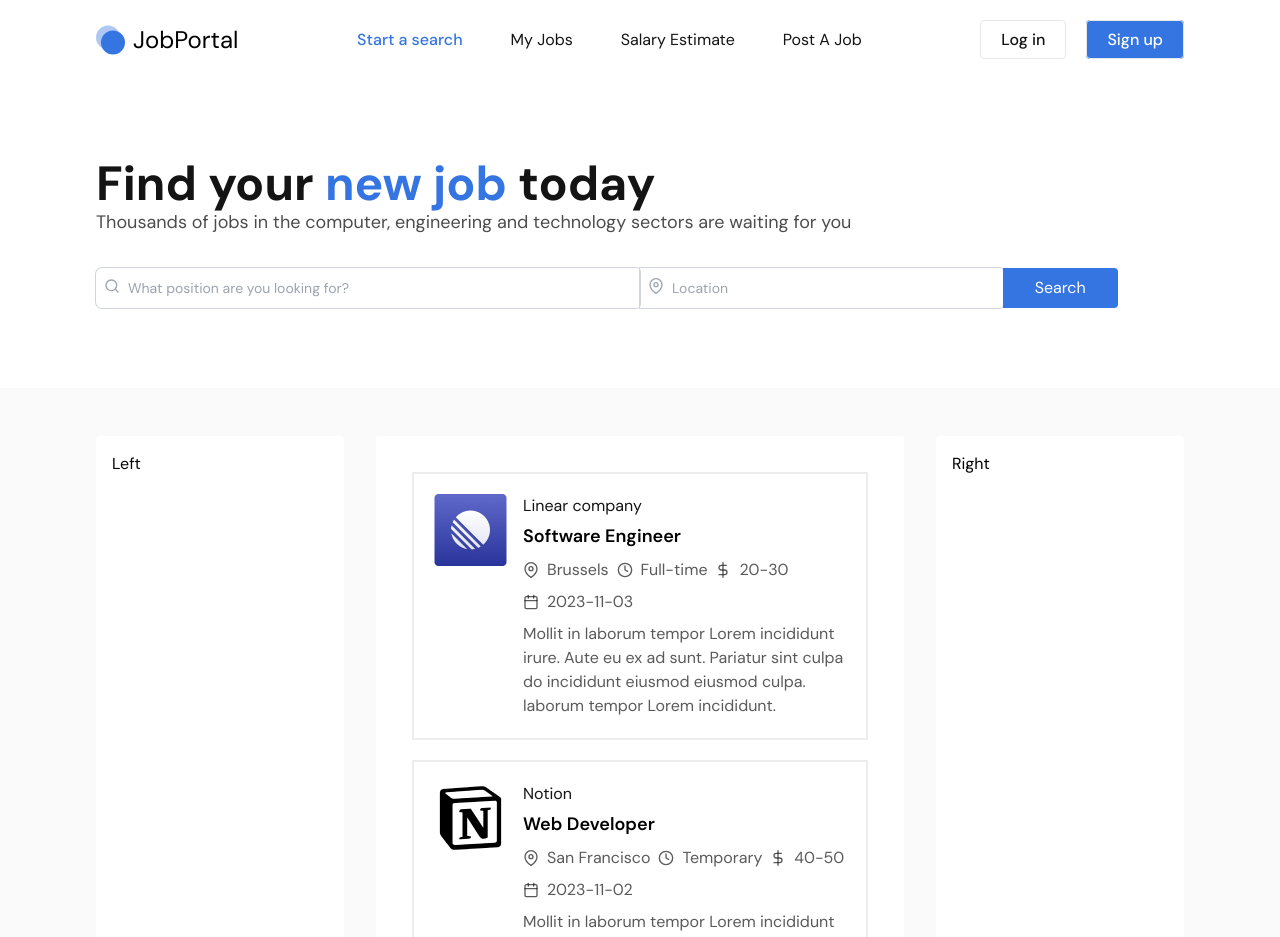
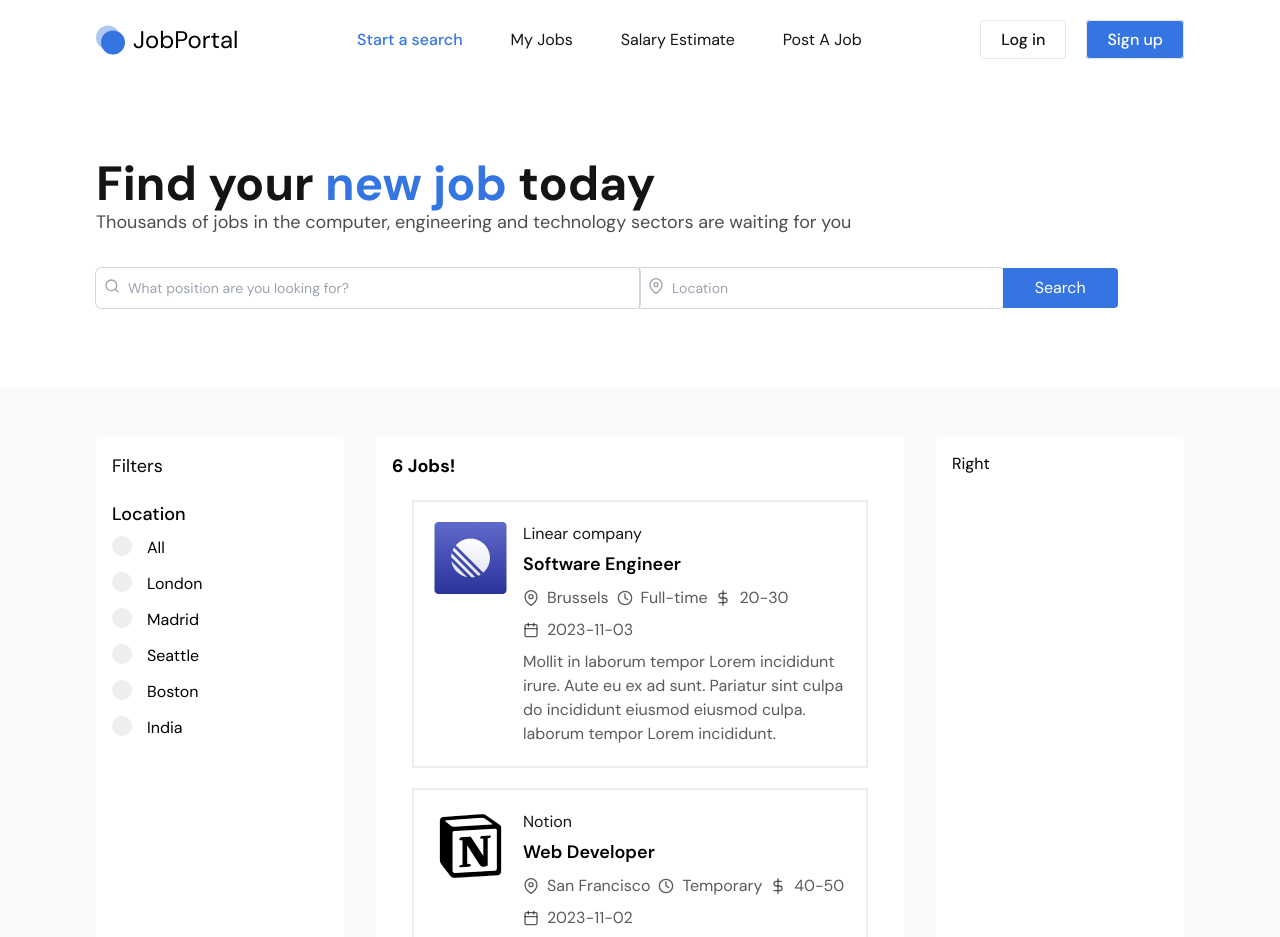
Before and after one commit to UjjwalBaranwal/Job-Portal, a React (Vite) app in the folder Frontend/: page / in a window 1280 px wide. Shown: the top 937 px of the page. Built offline with nearby package versions, Linux system fonts and the light colour scheme.

Commit message:
location filter added

```diff
--- a/Frontend/src/Pages/Home.jsx
+++ b/Frontend/src/Pages/Home.jsx
@@ -2,17 +2,23 @@ import { useEffect, useState } from "react";
 import Banner from "../components/Banner";
 import Card from "../components/Card";
 import Jobs from "./Jobs"; // Ensure the path is correct
+import Sidebar from "../sidebar/Sidebar";
 
 const Home = () => {
   const [selectedCategory, setSelectedCategory] = useState(null);
   const [jobs, setJobs] = useState([]);
+  const[isLoading,setIsLoading] = useState(true);
+  const[currentPage,setCurrentPage] = useState(1);
+  const itemsPerPage = 6;
   const [query, setQuery] = useState("");
 
   useEffect(() => {
-    fetch("jobs.json")
+    setIsLoading(true);
+        fetch("jobs.json")
       .then(res => res.json())
       .then(data => {
         setJobs(data);
+        setIsLoading(false);
       });
   }, []);
 
@@ -31,7 +37,27 @@ const Home = () => {
   const handleClick = (event) => {
     setSelectedCategory(event.target.value);
   };
+  // calculate the index range
+  const calculatePageRange = () =>{
+    const startIndex = (currentPage-1) *itemsPerPage;
+    const endIndex = startIndex+itemsPerPage;
+    return {startIndex, endIndex};
+  }
 
+    //function for the next page
+    const nextPage=() =>{
+      if(currentPage< Math.ceil(filteredItems.length/itemsPerPage)){
+        setCurrentPage(currentPage+1);
+      }
+    }
+    //function for the previous page
+
+    const prevPage=() =>{
+      if(currentPage> 1){
+        setCurrentPage(currentPage-1);
+      }
+    }
+//main function
   const filteredData = (jobs, selected, query) => {
     let filteredJobs = jobs;
 
@@ -48,7 +74,9 @@ const Home = () => {
           employmentType.toLowerCase() === selected.toLowerCase()
       );
     }
-
+    //slice the data based on current page
+    const  {startIndex, endIndex}= calculatePageRange();
+    filteredJobs = filteredJobs.slice(startIndex,endIndex)
     return filteredJobs.map((data, i) => <Card key={i} data={data} />);
   };
 
@@ -62,10 +90,31 @@ const Home = () => {
       <div className="bg-[#FAFAFA] md:grid grid-cols-4 gap-8 lg:px-24 px-4 py-12">
 
         {/* left side */}
-        <div className="bg-white p-4 rounded">Left</div>
+        <div className="bg-white p-4 rounded">
+          < Sidebar handleChange={handleChange} handleClick={handleClick}/>
+        </div>
 
         {/* job cards */}
-        <div className="col-span-2 bg-white p-4 rounded-sm"><Jobs result={result} /></div>
+        <div className="col-span-2 bg-white p-4 rounded-sm">{
+            isLoading ? (<p className="font-medium"> Loading...</p>) : result.length>0 ?( <Jobs result={result} />) : <>
+            <h3 className="text-lg font-bold mb-2">{result.length} Jobs!</h3>
+            <p> No Data Found</p>
+            </>
+          }
+
+          {/*pagination here*/}
+          {
+            result.length > 0 ?(
+              <div className="flex justify-centre mt-4 space-x-8">
+                <button onClick={prevPage} disabled={currentPage=== 1} className="hover:underline">Previous</button>
+                <span className="mx-2">Page{currentPage} of {Math.ceil(filteredItems.length/itemsPerPage)}</span>
+                <button onClick={nextPage} disabled={currentPage=== Math.ceil(filteredItems.length/itemsPerPage)} className="hover:underline">Next</button>
+              </div>
+            ) : ""
+          }
+
+
+         </div>
 
         {/* right side */}
         <div className="bg-white p-4 rounded">Right</div>
--- a/Frontend/src/Pages/Jobs.jsx
+++ b/Frontend/src/Pages/Jobs.jsx
@@ -2,7 +2,12 @@ import React from 'react'
 
 const Jobs = ({result}) => {
   return (
-    <div>{result}</div>
+    <>
+    <div>
+    <h3 className="text-lg font-bold mb-2">{result.length} Jobs!</h3>
+    </div>
+    <section>{result}</section>
+    </>
   )
 }
 
--- /dev/null
+++ b/Frontend/src/components/InputField.jsx
@@ -0,0 +1,17 @@
+import React from 'react'
+
+const InputField = ({handleChange, value,title,name}) => {
+  return (
+    <label className='sidebar-label-container'>
+                <input
+                type="radio"
+                name={name}
+                value={value}
+                onChange={handleChange}
+                />
+                <span className='checkmark'></span>{title}
+            </label>
+  );
+};
+
+export default InputField
--- /dev/null
+++ b/Frontend/src/sidebar/Location.jsx
@@ -0,0 +1,50 @@
+import React from 'react'
+import InputField from '../components/InputField'
+
+const Location = ({handleChange}) => {
+  return (
+    <div>
+        <h4 className='text-lg font-medium mb-2'>Location</h4>
+
+        <div>
+            <label className='sidebar-label-container'>
+                <input type="radio" name='test' id='test' value="" onChange={handleChange}/>
+                <span className='checkmark'></span>All
+            </label>
+            <InputField
+            handleChange={handleChange}
+            value="London"
+            title="London"
+            name="test"
+            />
+
+            <InputField
+            handleChange={handleChange}
+            value="Madrid"
+            title="Madrid"
+            name="test"
+            />
+             <InputField
+            handleChange={handleChange}
+            value="Seattle"
+            title="Seattle"
+            name="test"
+            />
+             <InputField
+            handleChange={handleChange}
+            value="Boston"
+            title="Boston"
+            name="test"
+            />
+             <InputField
+            handleChange={handleChange}
+            value="India"
+            title="India"
+            name="test"
+            />
+        </div>
+    </div>
+  )
+}
+
+export default Location
--- /dev/null
+++ b/Frontend/src/sidebar/Sidebar.jsx
@@ -0,0 +1,15 @@
+import React from 'react'
+import Location from './Location'
+
+const Sidebar = ({handleChange, handleClick}) => {
+  return (
+    <div className='space-y-5'>
+        <h3 className='text-lg font-bold-mb-2'>Filters</h3>
+
+        <Location handleChange={handleChange}/>
+
+    </div>
+  )
+}
+
+export default Sidebar
```
Also changed, not shown: 1 other file (tests, documents, lock files or other folders).
